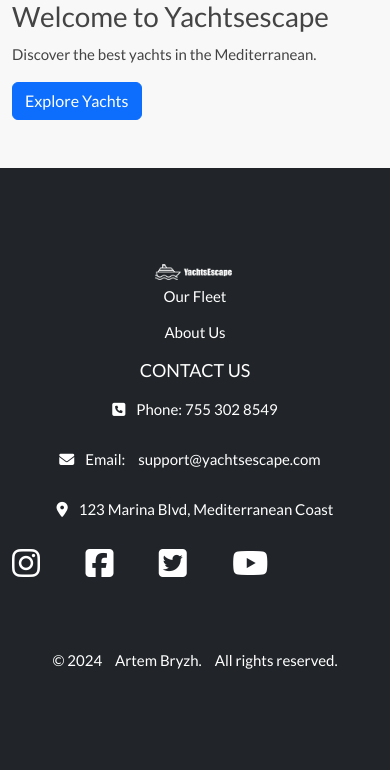
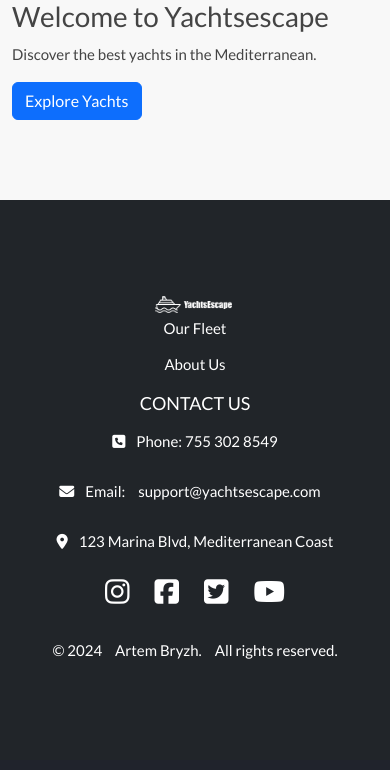
Before and after one commit to pagaslav/yachtsescape-com, a Django app: page / in a window 390 px wide. Shown: the part 84-854 px from the top of the page. After the commit the page ends 743 px from the top, so only its background shows below. Run offline with Django 3.2, Linux system fonts and the light colour scheme; some libraries are stand-ins or nearby versions.

Commit message:
feat(responsive): add responsiveness to footer
Updated CSS for the footer social icons to ensure they are displayed in a row across all devices.
Adjusted spacing and font size for better visibility on mobile and tablet screens. Added media
queries to ensure proper alignment and distribution of icons across different screen sizes.

```diff
--- a/static/css/footer.css
+++ b/static/css/footer.css
@@ -48,7 +48,7 @@ footer .footer-list-inline {
     list-style: none;
     display: flex;
     justify-content: space-between; /* Equal space between icons */
-    width: 70%
+    width: 70%;
 }
 
 footer .footer-list-inline-item {
--- a/static/css/responsive.css
+++ b/static/css/responsive.css
@@ -16,7 +16,6 @@
   /* Style the collapsed navbar menu (for mobile and tablet) */
   .navbar-collapse {
     background-color: rgba(255, 255, 255, 0.95);
-    /* Light background for the mobile menu */
     padding: 15px;
     position: absolute;
     top: 100%;
@@ -56,6 +55,16 @@
   .header-main-btn:hover {
     background-color: #006bb3;
   }
+  footer .footer-list-inline {
+        width: 80%;
+        justify-content: center;
+        gap: 25px;
+        margin: 0 auto;
+    }
+
+    footer .footer-list-inline-item a {
+        font-size: 28px; /* Slightly smaller icons for mobile */
+    }
 }
 
 /* Additional styles for very small screens (below 689px) */
--- a/templates/includes/footer.html
+++ b/templates/includes/footer.html
@@ -1,7 +1,7 @@
 {% load static %}
 
 <!-- Footer section -->
-<footer class="bg-dark text-white mt-5">
+<footer class="bg-dark text-white mt-3">
     <div class="container py-5">
         <div class="row">
             <!-- Logo section -->
@@ -54,7 +54,7 @@
         </div>
 
         <!-- Copyright section -->
-        <div class="row mt-4">
+        <div class="row mt-1">
             <div class="col-12 text-center">
                 <p class="mb-0">
                     &copy; 2024 <a href="https://www.linkedin.com/in/artem-bryzh-43109a176/" target="_blank"
```
